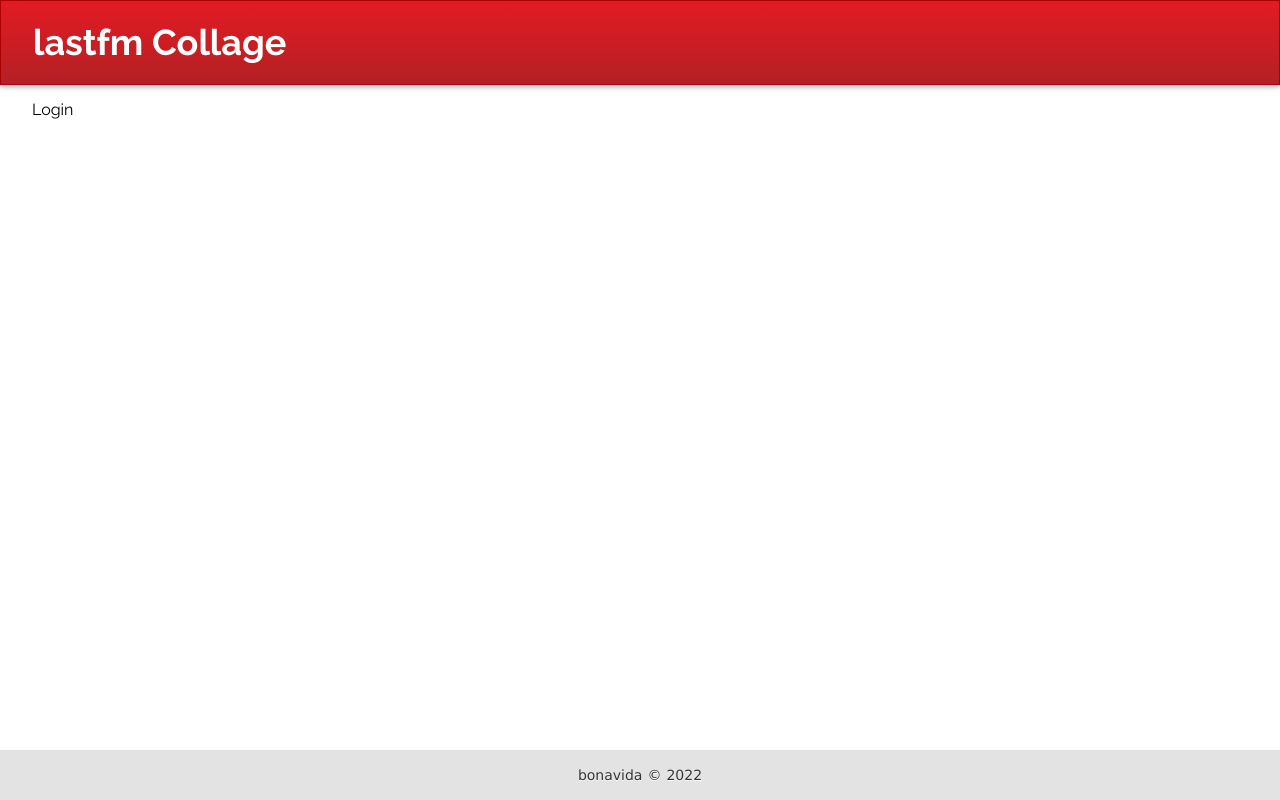
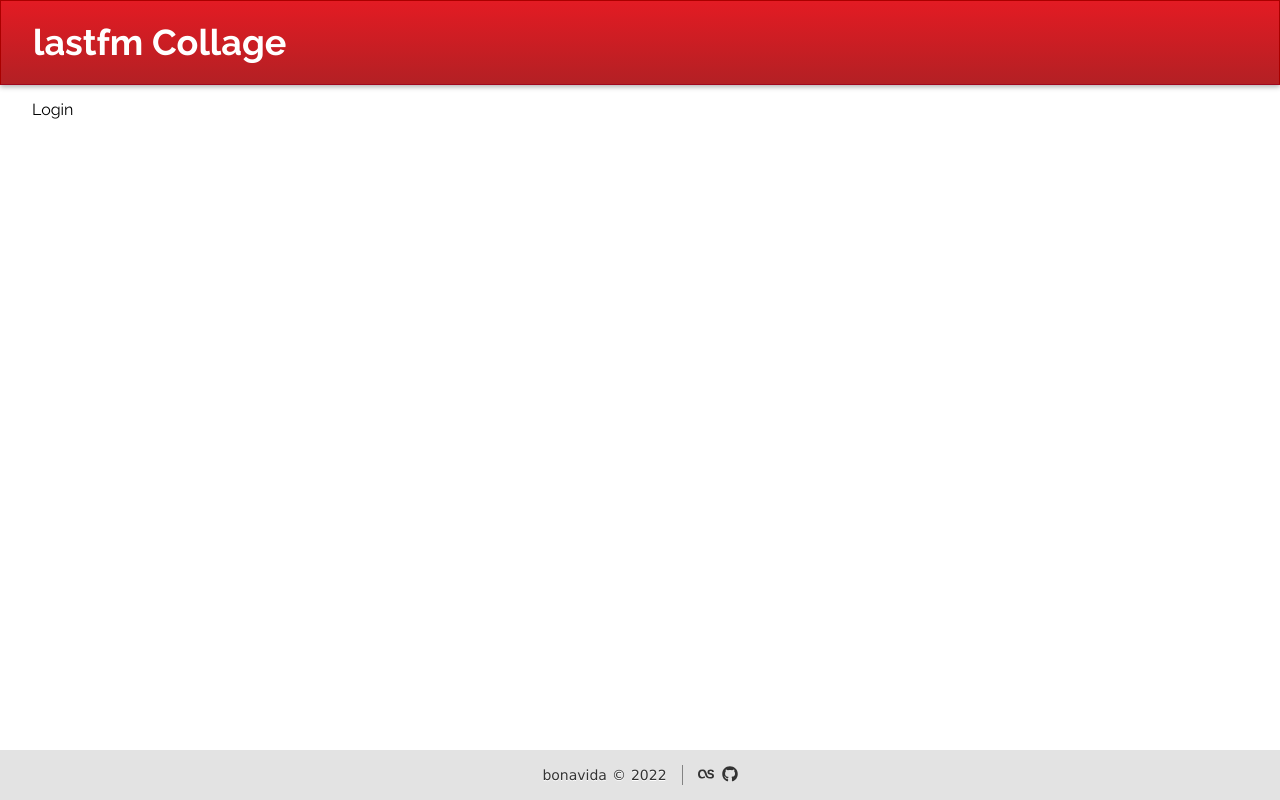
Before and after one commit to bonavida/lastfm-collage, a React (Create React App) app: page / in a window 1280 px wide. Built offline with nearby package versions, Linux system fonts and the light colour scheme.

Commit message:
Improved footer

```diff
--- a/package.json
+++ b/package.json
@@ -42,6 +42,7 @@
     "create-react-app"
   ],
   "dependencies": {
+    "@fortawesome/fontawesome-svg-core": "^1.2.27",
     "@fortawesome/free-brands-svg-icons": "^5.12.1",
     "@fortawesome/react-fontawesome": "^0.1.9",
     "@reduxjs/toolkit": "^1.2.5",
--- a/src/components/Layout/Footer/Footer.scss
+++ b/src/components/Layout/Footer/Footer.scss
@@ -20,4 +20,32 @@
     }
   }
 
+  &__divider {
+    width: 1px;
+    height: 20px;
+    margin: 0 $margin-l;
+    background: $color-text-black-brighter-2;
+  }
+
+  &__link {
+    text-decoration: none;
+
+    &:not(:first-of-type) {
+      margin-left: $margin-sm;
+    }
+
+    &:focus {
+      outline: 0;
+    }
+  }
+
+  &__icon {
+    font-size: $font-size-m;
+    color: $color-text-black-base;
+
+    &:hover {
+      color: $color-text-black-brighter-1;
+    }
+  }
+
 }
--- a/src/components/Layout/Footer/Footer.tsx
+++ b/src/components/Layout/Footer/Footer.tsx
@@ -1,4 +1,5 @@
 import React from 'react';
+import { FontAwesomeIcon } from '@fortawesome/react-fontawesome';
 /** Styles */
 import './Footer.scss';
 
@@ -6,6 +7,23 @@ const Footer = () => (
   <div className="footer__container">
     <span className="footer__author">bonavida</span>
     <span className="footer__year">{new Date().getFullYear()}</span>
+    <div className="footer__divider" />
+    <a
+      href="https://www.last.fm/es/user/bonavida"
+      target="_blank"
+      rel="noopener noreferrer"
+      className="footer__link"
+    >
+      <FontAwesomeIcon className="footer__icon" icon={['fab', 'lastfm']} />
+    </a>
+    <a
+      href="https://github.com/bonavida"
+      target="_blank"
+      rel="noopener noreferrer"
+      className="footer__link"
+    >
+      <FontAwesomeIcon className="footer__icon" icon={['fab', 'github']} />
+    </a>
   </div>
 );
 
--- a/src/containers/App/App.tsx
+++ b/src/containers/App/App.tsx
@@ -1,9 +1,13 @@
 import React from 'react';
 import { BrowserRouter } from 'react-router-dom';
+/** Utils */
+import { registerIcons } from 'utils/fontAwesomeLibrary';
 /** Components */
 import { Routes } from 'routes/Routes';
 /** Styles */
 import './App.scss';
+
+registerIcons();
 
 const App = () => {
   return (
--- /dev/null
+++ b/src/containers/App/index.ts
@@ -0,0 +1,3 @@
+import App from './App';
+
+export default App;
--- a/src/index.tsx
+++ b/src/index.tsx
@@ -1,7 +1,7 @@
 import React from 'react';
 import ReactDOM from 'react-dom';
 /** Containers */
-import App from 'containers/App/App';
+import App from 'containers/App';
 /** Modules */
 import * as serviceWorker from './serviceWorker';
 /** Styles */
--- a/src/styles/abstracts/_variables.scss
+++ b/src/styles/abstracts/_variables.scss
@@ -18,6 +18,7 @@ $font-size-xxs: 8px;
 $font-size-xs: 12px;
 $font-size-s: 14px;
 $font-size-m: 16px;
+$font-size-ml: 20px;
 $font-size-l: 24px;
 $font-size-xl: 36px;
 $font-size-xxl: 48px;
@@ -55,6 +56,7 @@ $spacing-xl: 48px;
 $spacing-xxl: 56px;
 
 $margin-s: 5px;
+$margin-sm: 8px;
 $margin-m: 10px;
 $margin-l: 15px;
 $margin-xl: 20px;
--- /dev/null
+++ b/src/utils/fontAwesomeLibrary.ts
@@ -0,0 +1,7 @@
+import { library } from '@fortawesome/fontawesome-svg-core';
+import { fab } from '@fortawesome/free-brands-svg-icons';
+
+export const registerIcons = (): void => {
+  // Add font awesome icons to the library in order to import just used icons
+  library.add(fab);
+};
```
Also changed, not shown: electron/main.js (+14 -1 lines), 1 other file (tests, documents, lock files or other folders).
